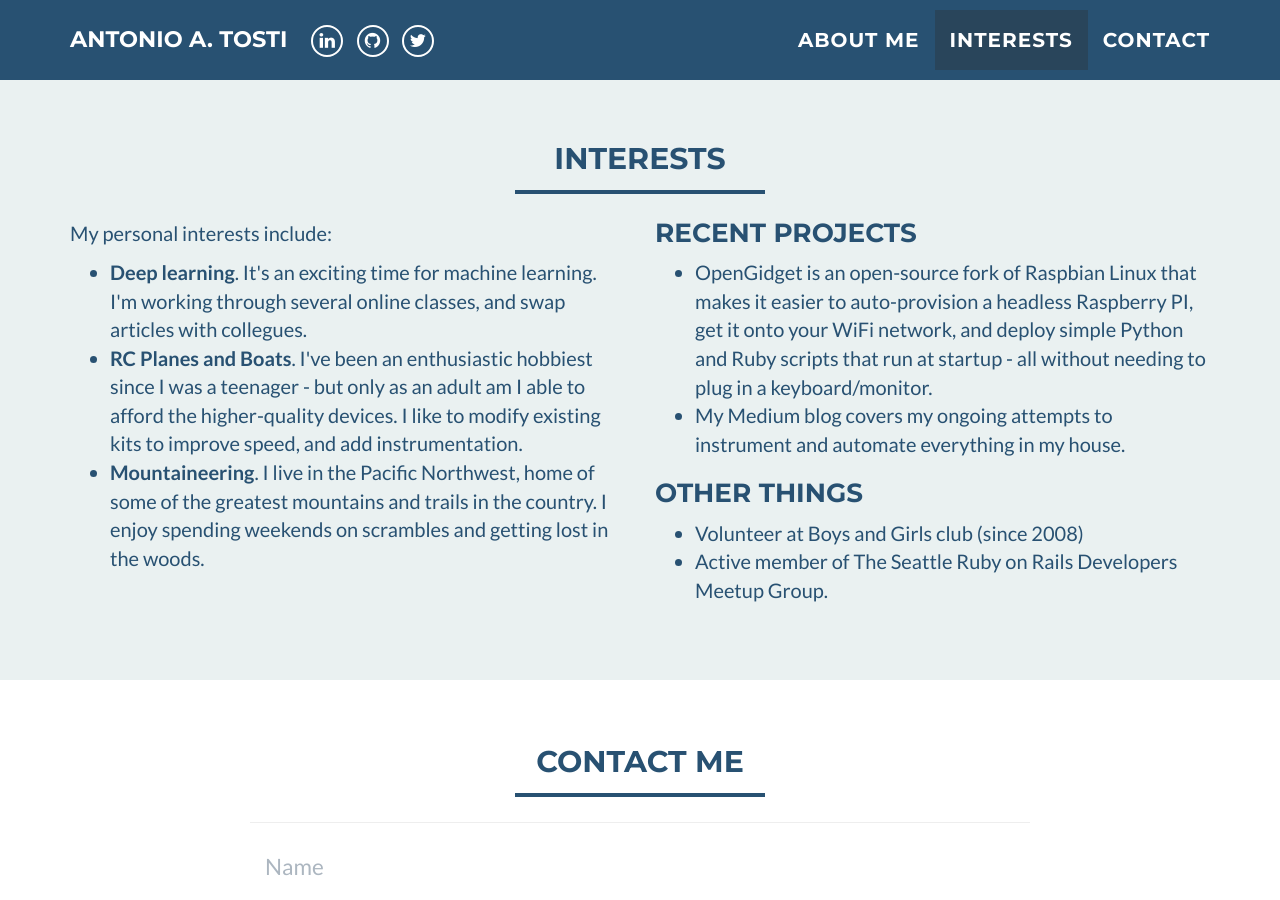
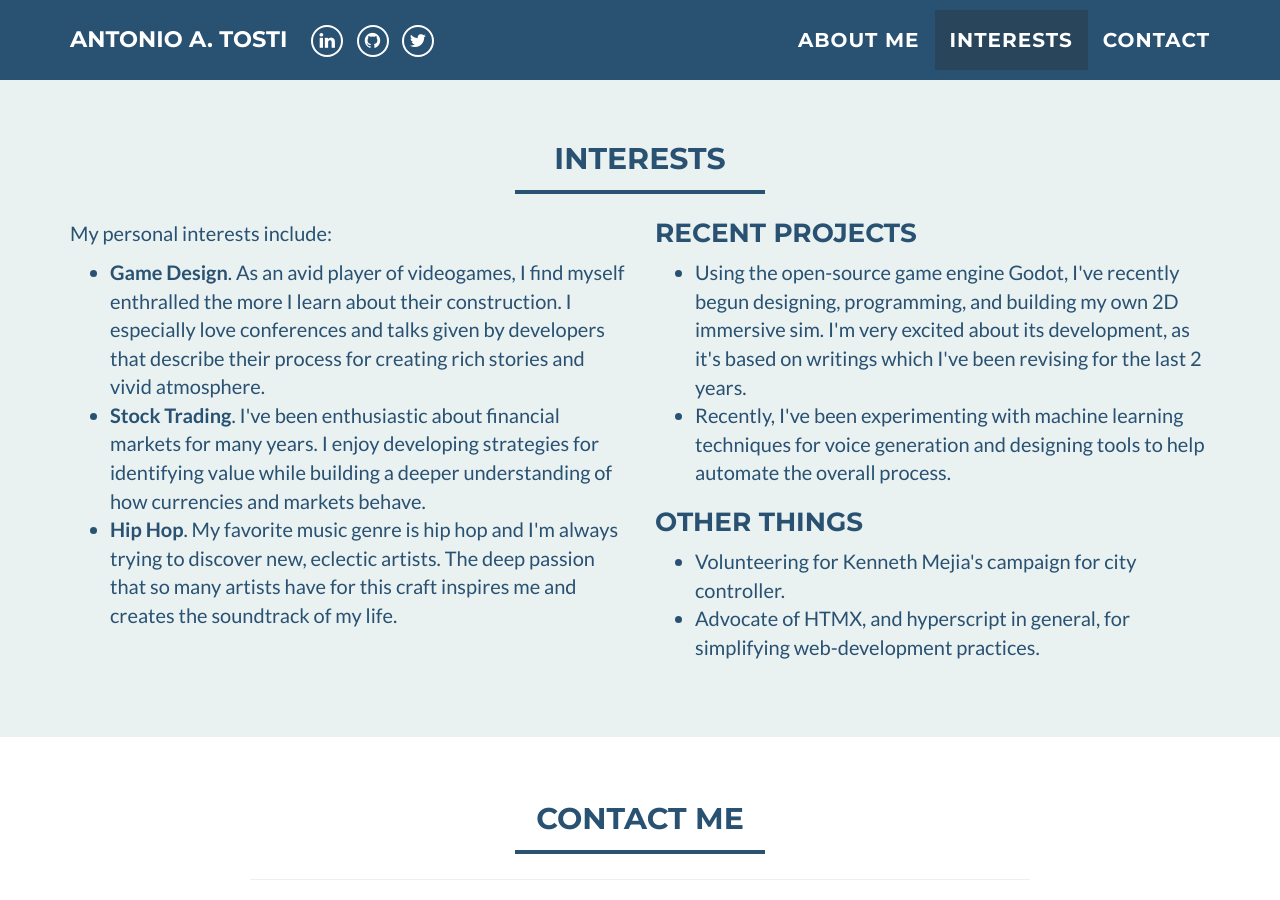
Before and after one commit to atosti/atosti.github.io, a Jekyll site: the page built from index.html, in a window 1280 px wide and 900 px high, scrolled down 1097 px. Built offline with Jekyll 4.4.1, drawn with Linux system fonts in a browser that asks for light colours.

Commit message:
Updated interests to match my own

```diff
--- a/_includes/interests.html
+++ b/_includes/interests.html
@@ -13,36 +13,37 @@
         </p>
 			<ul>
 			  <li>
-				 <b>Deep learning</b>. It's an exciting time for machine learning. I'm working through several online classes, and swap articles with collegues.
+				 <b>Game Design</b>. As an avid player of videogames, I find myself enthralled the more I learn about their construction.
+				 I especially love conferences and talks given by developers that describe their process for creating rich stories and vivid atmosphere.
 			  </li>
 			  <li>
-				  <b>RC Planes and Boats</b>. I've been an enthusiastic hobbiest since I was a teenager - but only as an adult am I able to afford the higher-quality
-          devices. I like to modify existing kits to improve speed, and add instrumentation.
+				  <b>Stock Trading</b>. I've been enthusiastic about financial markets for many years.
+				  I enjoy developing strategies for identifying value while building a deeper understanding of how currencies and markets behave.
 			  </li>
 			  <li>
-				  <b>Mountaineering</b>. I live in the Pacific Northwest, home of some of the greatest mountains and trails in the country. I enjoy spending weekends
-          on scrambles and getting lost in the woods.
-      </li>
+				  <b>Hip Hop</b>. My favorite music genre is hip hop and I'm always trying to discover new, eclectic artists.
+				  The deep passion that so many artists have for this craft inspires me and creates the soundtrack of my life.
+		      </li>
 			</ul>
 		</div>
     <div class="col-sm-6">
       <h3 style="margin-top:0">Recent Projects</h3>
 		  <ul>
   			<li>
-          OpenGidget is an open-source fork of Raspbian Linux that makes it easier to auto-provision a headless Raspberry PI,
-          get it onto your WiFi network, and deploy simple Python and Ruby scripts that run at startup - all without needing to plug in a keyboard/monitor.
+				Using the open-source game engine Godot, I've recently begun designing, programming, and building my own 2D immersive sim.
+				I'm very excited about its development, as it's based on writings which I've been revising for the last 2 years.
     		</li>
   			<li>
-          My Medium blog covers my ongoing attempts to instrument and automate everything in my house.
+          		Recently, I've been experimenting with machine learning techniques for voice generation and designing tools to help automate the overall process.
   			</li>
   		    </ul>
   		    <h3>Other Things</h3>
   		    <ul>
   			<li>
-           Volunteer at Boys and Girls club (since 2008)
+        		Volunteering for Kenneth Mejia's campaign for city controller.
   			</li>
   			<li>
-  			  Active member of The Seattle Ruby on Rails Developers Meetup Group.
+				Advocate of HTMX, and hyperscript in general, for simplifying web-development practices.
   			</li>
 		   </ul>
       </div>
```
